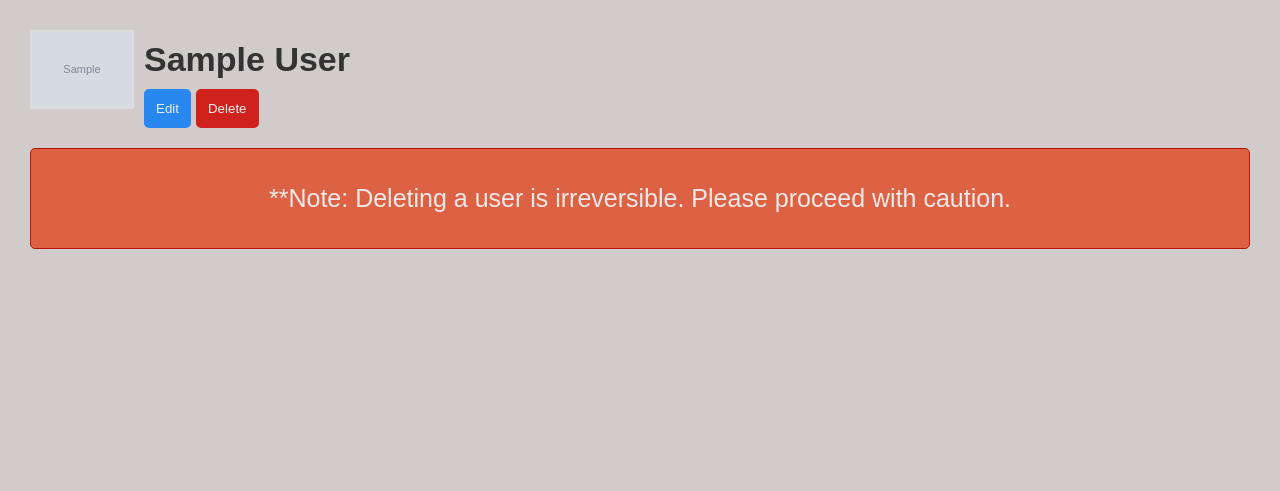
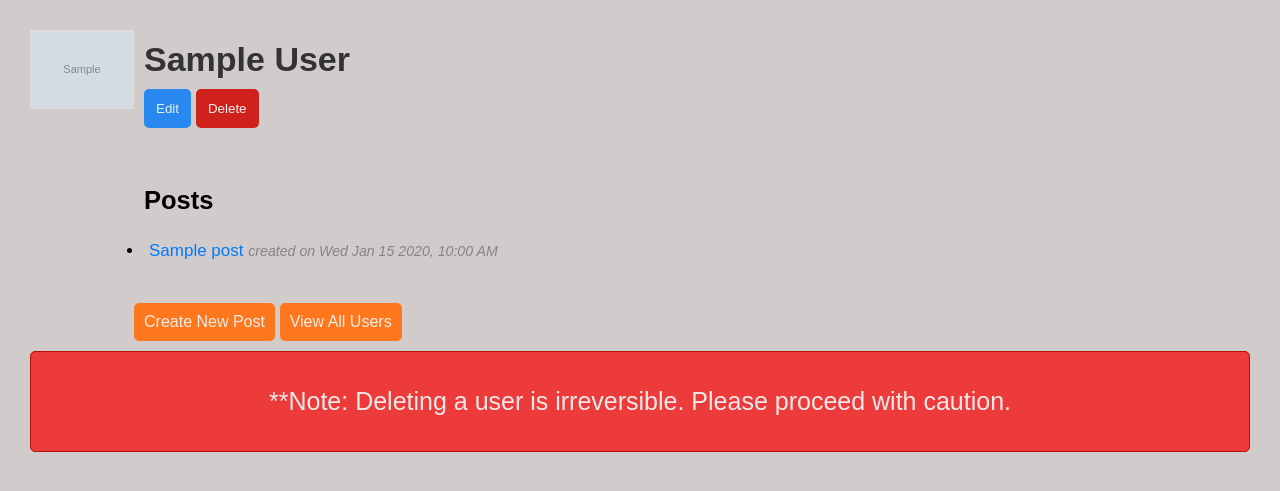
Before and after one commit to LLdev-jm/SQL-Assignments, a Flask app: page /users/1 in a window 1280 px wide. Shown: the top 491 px of the page. Run offline with Flask 3, Linux system fonts and the light colour scheme; tables that the repository leaves empty hold one stand-in row (values such as "Sample post"); grey boxes marked "Sample" are stand-in pictures.

Commit message:
Part 1, Part2

```diff
--- a/Blogly/app.py
+++ b/Blogly/app.py
@@ -1,16 +1,17 @@
 """Blogly application."""
-from flask import Flask, request, render_template, redirect, flash, session
+from flask import Flask, request, render_template, redirect, flash
 # from flask_debugtoolbar import DebugToolbarExtension
-from models import db, connect_db, User, default_image_url
+from models import db, connect_db, User, default_image_url, Post
 
 app = Flask(__name__)
+app.config['SECRET_KEY'] = 'bloggytime3983241__'
 
 app.config['SQLALCHEMY_DATABASE_URI'] = 'postgresql:///blogly'
 app.config['SQLALCHEMY_TRACK_MODIFICATIONS'] = False
-app.config['SECRET_KEY'] = 'bloggytime3983241__'
+
 # app.config['SQLALCHEMY_ECHO'] = True
 
-app.config['SECRET_KEY'] = 'bloggytime3983241__'
+
 # app.config['DEBUG_TB_ENABLED'] = True
 # app.config['DEBUG_TB_INTERCEPT_REDIRECTS'] = False
 
@@ -22,17 +23,22 @@ db.create_all()
 
 @app.route('/')
 def home_page():
-  return redirect('/users')
+  """Displays lists of posts sorted by: latest-oldest """
+  posts = Post.query.order_by(Post.created_at.desc()).limit(5).all()
+  return render_template('posts_list.html', posts=posts)
+
+
+###### USER ##########
 
 
 @app.route('/users')
 def users_list():
   """List all Users"""
   users = User.query.all()
-  deleted_user_id = session.get('deleted_user_id')
+  # deleted_user_id = session.get('deleted_user_id')
 
-  if deleted_user_id:
-    session.pop('deleted_user_id', None)
+  # if deleted_user_id:
+  #   session.pop('deleted_user_id', None)
   return render_template('users_list.html', users=users)
 
 
@@ -63,6 +69,7 @@ def get_form_data():
 def user_details(user_id):
   """Display details about a single user."""
   user = User.query.get_or_404(user_id)
+  # post = Post.query.get_or_404(user_id)
 
   flash("""**Note:\nDeleting a user is irreversible.\n
   Please proceed with caution.""", category="warning")
@@ -104,3 +111,73 @@ def delete_user(user_id):
 
   flash(f"User: {user.full_name()}'s profile has been deleted ", category="success")
   return redirect('/users')
+
+
+###### POST ##########
+
+@app.route('/users/<int:user_id>/posts/form', methods=['GET'])
+def create_post(user_id):
+  """Display form to add a post for specfic user. """
+  user = User.query.get_or_404(user_id)
+  return render_template('post_form.html', user=user)
+
+
+
+# user form data is retrieved , user redirected to USER DETAILS page
+@app.route('/users/<int:user_id>/posts/form', methods=['POST'])
+def add_post (user_id):
+  """Handle form submission, add post, redirect to user page """
+  user= User.query.get_or_404(user_id)
+  new_post = Post(title=request.form['title'],
+                               content=request.form['content'],
+                               user=user)
+  db.session.add(new_post)
+  db.session.commit()
+
+  flash(f'Post successfully posted', "success")
+
+  return redirect (f"/users/{user_id}")
+
+
+
+# from user details page, user clicks TITLE OF POST
+# redirect user to POST DETAILS page (post_id)
+@app.route('/posts/<int:post_id>', methods=['GET'])
+def show_post(post_id):
+  """Displays a post with buttons to edit and delete the post"""
+  post = Post.query.get_or_404(post_id)
+  return render_template('post_detail.html', post=post)
+
+
+# option to edit post (redirect to edit post page)
+# delete(return redirect (f"/users/{user_id}"))
+# cancel (return redirect (f"/users/{user_id}"))
+@app.route('/posts/<int:post_id>/edit', methods=['GET'])
+def get_post_edit(post_id):
+  post = Post.query.get_or_404(post_id)
+  return render_template('post_edit.html', post=post)
+
+#post request after editing post
+@app.route('/posts/<int:post_id>/edit', methods=['POST'])
+def handle_post_edit(post_id):
+  post = Post.query.get_or_404(post_id)
+  post.title = request.form['title']
+  post.content = request.form['content']
+
+  db.session.add(post)
+  db.session.commit()
+
+  return redirect(f"/users/{post.user_id}")
+
+
+
+@app.route('/posts/<int:post_id>/delete', methods=['POST'])
+def delete_post(post_id):
+  """Delete post"""
+  post = Post.query.get_or_404(post_id)
+
+  db.session.delete(post)
+  db.session.commit()
+
+  flash(f'{post.title} deleted', category='success')
+  return redirect(f"/users/{post.user_id}")
--- a/Blogly/models.py
+++ b/Blogly/models.py
@@ -1,11 +1,9 @@
 """Models for Blogly."""
+import datetime
 from flask_sqlalchemy import SQLAlchemy
 
 db = SQLAlchemy()
 
-def connect_db(app):
-    db.app = app
-    db.init_app(app)
 
 default_image_url = "https://cdn.pixabay.com/photo/2018/11/13/21/43/avatar-3814049_1280.png"
 
@@ -17,6 +15,7 @@ class User(db.Model):
     first_name = db.Column(db.Text, nullable=False)
     last_name = db.Column(db.Text, nullable=False)
     image_url = db.Column(db.Text, nullable=False, default=default_image_url)
+    posts = db.relationship('Post', backref='user', cascade='all,delete-orphan')
 
     def __repr__ (self):
         u = self
@@ -24,3 +23,25 @@ class User(db.Model):
 
     def full_name (self):
         return f"{self.first_name} {self.last_name}"
+
+
+class Post(db.Model):
+    __tablename__ = 'posts'
+
+    id = db.Column(db.Integer, primary_key=True)
+    user_id = db.Column(db.Integer, db.ForeignKey('users.id'), nullable=False)
+    title = db.Column(db.Text, nullable=False)
+    content = db.Column(db.Text, nullable=False)
+    created_at = db.Column(db.DateTime, nullable=False, default=datetime.datetime.now)
+                                                                                                #datetime module datetime class now attribute
+
+
+    @property
+    def dt_formatting(self):
+        """Return formatted date and time for each post."""
+
+        return self.created_at.strftime('%a %b %-d %Y, %-I:%M %p')
+
+def connect_db(app):
+    db.app = app
+    db.init_app(app)
--- a/Blogly/static/style.css
+++ b/Blogly/static/style.css
@@ -25,28 +25,28 @@ li {
   padding: 5px;
 }
 
-.add-user-btn {
+.add-btn a{
   display: inline-block;
   padding: 8px;
   color: #eaeeeb;
   background-color: #ff771c;
-  /* text-decoration: none; */
+  text-decoration: none;
   cursor: pointer;
   border-radius: 5px;
   border: 2px solid #ff771c;
   font-size: 16px;
 }
 
-.add-user-btn:hover {
+.add-btn a:hover {
   text-decoration: underline;
 }
 
-a {
+li a {
   text-decoration: none;
   color: #007bff;
 }
 
-a:hover {
+li a:hover {
   text-decoration: underline;
 }
 
@@ -141,29 +141,30 @@ input {
   border: 2px solid #04baba;
   border-radius: 5px;
   padding: 9px;
+  margin-top: 10px;
 }
 
-.save-form-btn,
-.form-btn {
+
+.save-form-btn {
   background-color: #3aa745;
   border: 5px solid #3aa745;
   border-radius: 5px;
   padding: 5px 6px 6px;
   font-size: 16px;
   color: aliceblue;
+  cursor: pointer;
 }
 
-.save-form-btn:hover,
-.form-btn:hover {
+
+.save-form-btn:hover{
   text-decoration: underline;
   font-size: 16px;
 }
 
 
-/* Add this to your existing CSS file or create a new one if needed */
 
 .warning {
-  background-color: #dc6243;
+  background-color: #ed3a3a;
   font-size: 25px;
   color: #eee9e9;
   border: 1px solid #b51405;
@@ -184,6 +185,7 @@ input {
   margin-bottom: 15px;
   border-radius: 5px;
   text-align: center;
+
 }
 
 .general {
@@ -194,3 +196,12 @@ input {
   margin-bottom: 15px;
   border-radius: 5px;
 }
+
+small {
+  color: #858484;
+  font-style: italic;
+}
+small a{
+  color: #858484;
+  font-style: italic;
+}
--- a/Blogly/templates/user_details.html
+++ b/Blogly/templates/user_details.html
@@ -1,6 +1,6 @@
 {% extends 'base.html' %}
 
-{% block title %}{{user}}{% endblock %}
+{% block title %}User Detail Page: {{user.full_name}}{% endblock %}
 
 {% block content %}
 
@@ -18,12 +18,29 @@
               </form>
 
               <form action="/users/{{user.id}}/delete" method="POST">
-      <!-- onsubmit="return confirm('Are you sure you want to delete this user?')"> -->
-      <!-- <input type="hidden" name="deleted_user_id" value="{{ user.id }}"> -->
                 <button type="submit" class="delete-btn">Delete</button>
-
               </form>
         </div>
+
+
+
+      <ul> <h2 class="posts">Posts</h2>
+        {% for post in user.posts %}
+        <li>
+          <a href="/posts/{{ post.id }}">{{ post.title }}</a>
+          <small>created on {{ post.dt_formatting }}</small>
+        </li>
+        {% endfor %}
+      </ul>
+
+  <div class="add-btn">
+        <!-- <a href="/users/form">Add User</a> -->
+        <!-- <a href="/">Recent Posts</a> -->
+        <a href="/users/{{ user.id }}/posts/form">Create New Post</a>
+        <a href="/users">View All Users</a>
+  </div>
+
+
 
     </div>
 </div>
```
Also changed, not shown: Blogly/templates/edit_user_info.html (+5 -11 lines), Blogly/templates/post_detail.html (added, +44 -0 lines), Blogly/templates/post_edit.html (added, +30 -0 lines), Blogly/templates/post_form.html (added, +27 -0 lines), Blogly/templates/posts_list.html (added, +25 -0 lines), Blogly/templates/users_list.html (+6 -1 lines). Lines whose indentation alone changed are shown as unchanged.
